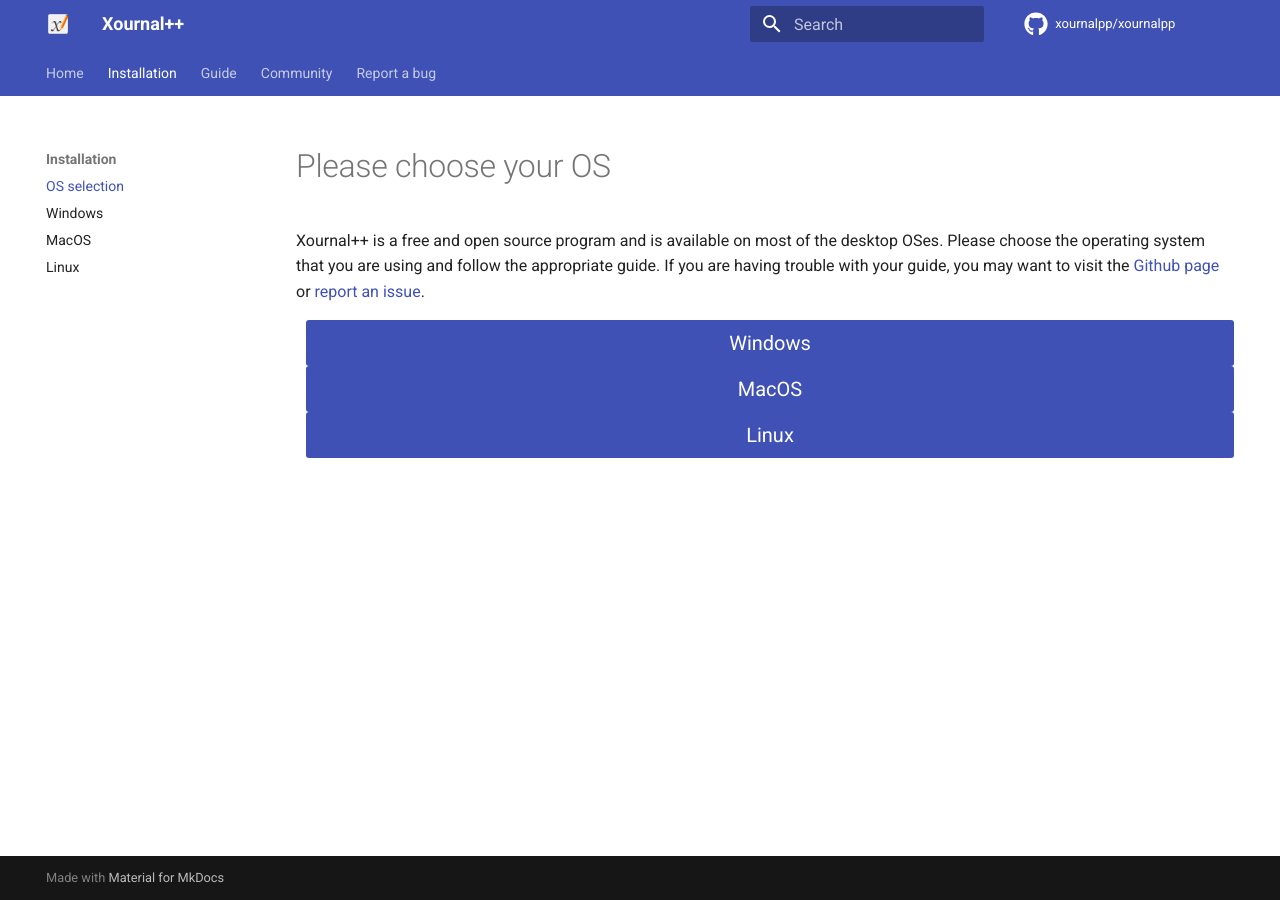
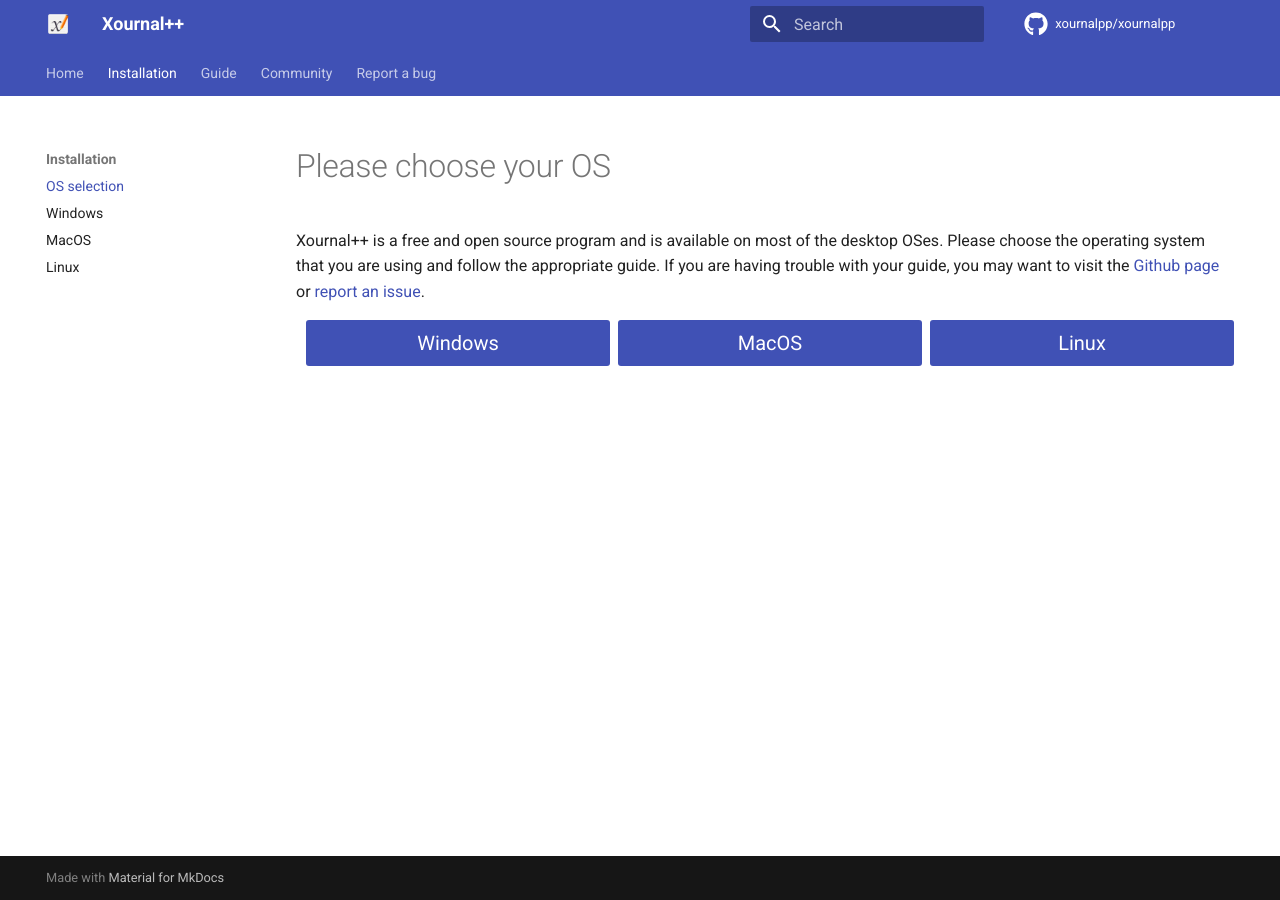
Before and after one commit to xournalpp/xournalpp.github.io, an MkDocs documentation site: the page built from docs/installation/index.md, in a window 1280 px wide. Built offline with MkDocs 1.6.1 and Material for MkDocs 9.7.7, drawn with Linux system fonts in a browser that asks for light colours; comment, search, counter and statistics services are not loaded; the version menu is left out.

Commit message:
fix downloadContainer and pin mkdocs-material

```diff
--- a/docs/css/buttons.css
+++ b/docs/css/buttons.css
@@ -58,7 +58,7 @@ a.downloadButton:before {
 }
 
 .downloadsContainer {
-    display: grid;
+    display: grid !important;
     justify-content: center;
     text-align: center;
     margin-top: 20px;
--- a/requirements.txt
+++ b/requirements.txt
@@ -1,2 +1,2 @@
-mkdocs-material >= 6.1.7
+mkdocs-material == 7.0.4
 mkdocs-macros-plugin >= 0.5.0
```
